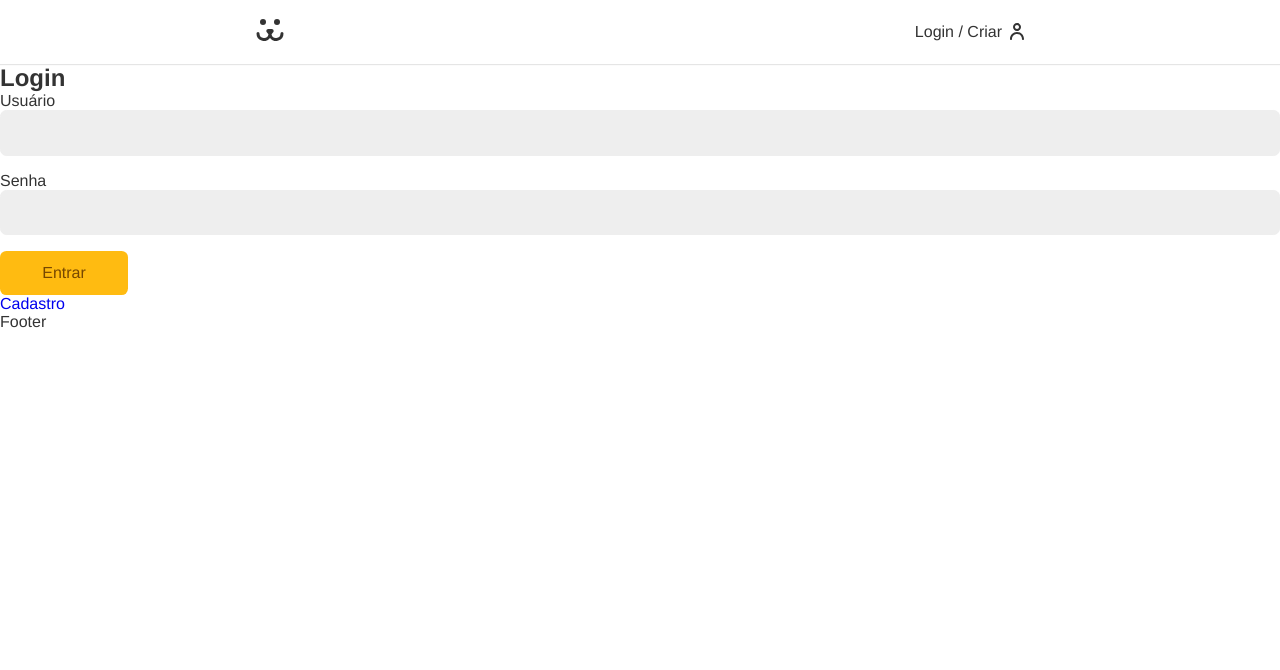
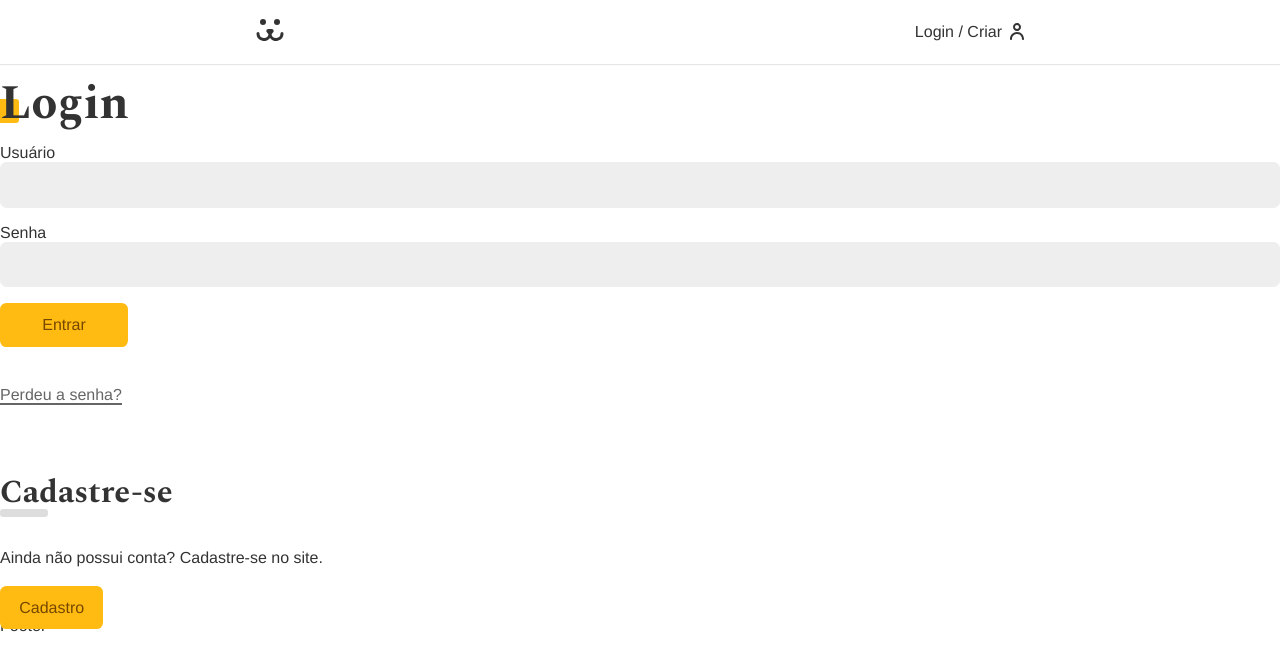
Before and after one commit to geanemr/dogs-social-network, a React (Vite) app: page /login in a window 1280 px wide. Shown: the top 670 px of the page. Built offline with nearby package versions, Linux system fonts and the light colour scheme.

Commit message:
style: login form

```diff
--- a/src/App.css
+++ b/src/App.css
@@ -1,3 +1,5 @@
+@import url('https://fonts.googleapis.com/css2?family=Spectral:wght@700&display=swap');
+
 * {
     box-sizing: border-box;
 }
@@ -7,7 +9,7 @@
     margin: 0px;
     color: #333;
     --type-first: Helvetica, Arial, sans-serif;
-    --type-second: 'Spectral', Georgia;
+    --type-second: 'Spectral', georgia;
     font-family: var(--type-first)
 }
 
@@ -35,6 +37,7 @@
 
 a {
     text-decoration: none;
+    color: #333;
 }
 
 .container {
@@ -42,3 +45,38 @@
     padding: 0 1rem;
     margin: 0 auto;
 }
+
+.title {
+    font-family: var(--type-second);
+    line-height: 1;
+    font-size: 3rem;
+    margin: 1rem 0;
+    position: relative;
+    z-index: 1;
+}
+
+.title::after {
+    content: "";
+    display: block;
+    width: 1.5rem;
+    height: 1.5rem;
+    background: #fb1;
+    position: absolute;
+    bottom: 5px;
+    left: -5px;
+    border-radius: 0.2rem;
+    z-index: -1;
+}
+
+.animeLeft {
+    opacity: 0;
+    transform: translateX(-20px);
+    animation: animeLeft .3s forwards;
+}
+
+@keyframes animeLeft {
+    to {
+        opacity: 1;
+        transform: initial;
+    }
+}
--- /dev/null
+++ b/src/Components/Helper/Error.jsx
@@ -0,0 +1,8 @@
+import React from "react";
+
+const Error = ({error}) => {
+  if (!error) return null;
+  return <p style={{ color: "#f31", margin: "1rem 0" }}>{error}</p>;
+};
+
+export default Error;
--- a/src/Components/Login/Login.jsx
+++ b/src/Components/Login/Login.jsx
@@ -10,7 +10,8 @@
   const navigate = useNavigate()
   const {login} = React.useContext(UserContext);
 
-  if(login === true) return navigate("/conta")
+  if(login === true) return navigate("/conta");
+
   return (
     <div>
       <Routes>
--- a/src/Components/Login/LoginForm.jsx
+++ b/src/Components/Login/LoginForm.jsx
@@ -4,31 +4,43 @@
 import Button from "../Forms/Button";
 import useForm from "../../Hooks/useForm";
 import { UserContext } from "../../UserContext";
+import Error from "../Helper/Error";
+import styles from "./LoginForm.module.css";
+import stylesBtn from "../Forms/Button.module.css";
 
 const LoginForm = () => {
   const username = useForm();
   const password = useForm();
 
-  const {userLogin, error, loading} = React.useContext(UserContext);
+  const { userLogin, error, loading } = React.useContext(UserContext);
 
   async function handleSubmit(event) {
     event.preventDefault();
 
-    if(username.validate() && password.validate()) {
-      userLogin(username.value, password.value)
+    if (username.validate() && password.validate()) {
+      userLogin(username.value, password.value);
+    }
   }
-}
 
   return (
-    <section>
-      <h1>Login</h1>
-      <form action="" onSubmit={handleSubmit}>
-        <Input label="Usuário" type="text" name="username" {...username}/>
-        <Input label="Senha" type="password" name="password" {...password}/>
+    <section className="animeLeft">
+      <h1 className="title">Login</h1>
+      <form className={styles.form} onSubmit={handleSubmit}>
+        <Input label="Usuário" type="text" name="username" {...username} />
+        <Input label="Senha" type="password" name="password" {...password} />
         {loading ? <Button>Entrar</Button> : <Button>Entrar</Button>}
-        {error && <p>{error}</p>}
+        <Error error={error} />
       </form>
-      <Link to="/login/criar">Cadastro</Link>
+      <Link className={styles.perdeu} to="/login/perdeu">
+        Perdeu a senha?
+      </Link>
+      <div className={styles.cadastro}>
+        <h2 className={styles.subtitle}>Cadastre-se</h2>
+        <p>Ainda não possui conta? Cadastre-se no site.</p>
+        <Link className={stylesBtn.button} to="/login/criar">
+          Cadastro
+        </Link>
+      </div>
     </section>
   );
 };
--- /dev/null
+++ b/src/Components/Login/LoginForm.module.css
@@ -0,0 +1,42 @@
+.form {
+    margin-bottom: 2rem;
+}
+
+.perdeu {
+    display: inline-block;
+    color: #666;
+    padding: 0.5rem 0;
+    line-height: 1;
+}
+
+.perdeu::after {
+    content: "";
+    height: 2px;
+    width: 100%;
+    background: currentColor;
+    display: block;
+}
+
+.cadastro {
+    margin-top: 4rem;
+}
+
+.cadastro p {
+    margin-top: 2rem;
+    margin-bottom: 2rem;
+}
+
+.subtitle {
+    font-family: var(--type-second);
+    line-height: 1;
+    font-size: 2rem;
+}
+
+.subtitle::after {
+    content: "";
+    display: block;
+    background: #ddd;
+    height: 0.5rem;
+    width: 3rem;
+    border-radius: 0.2rem;
+}
```
